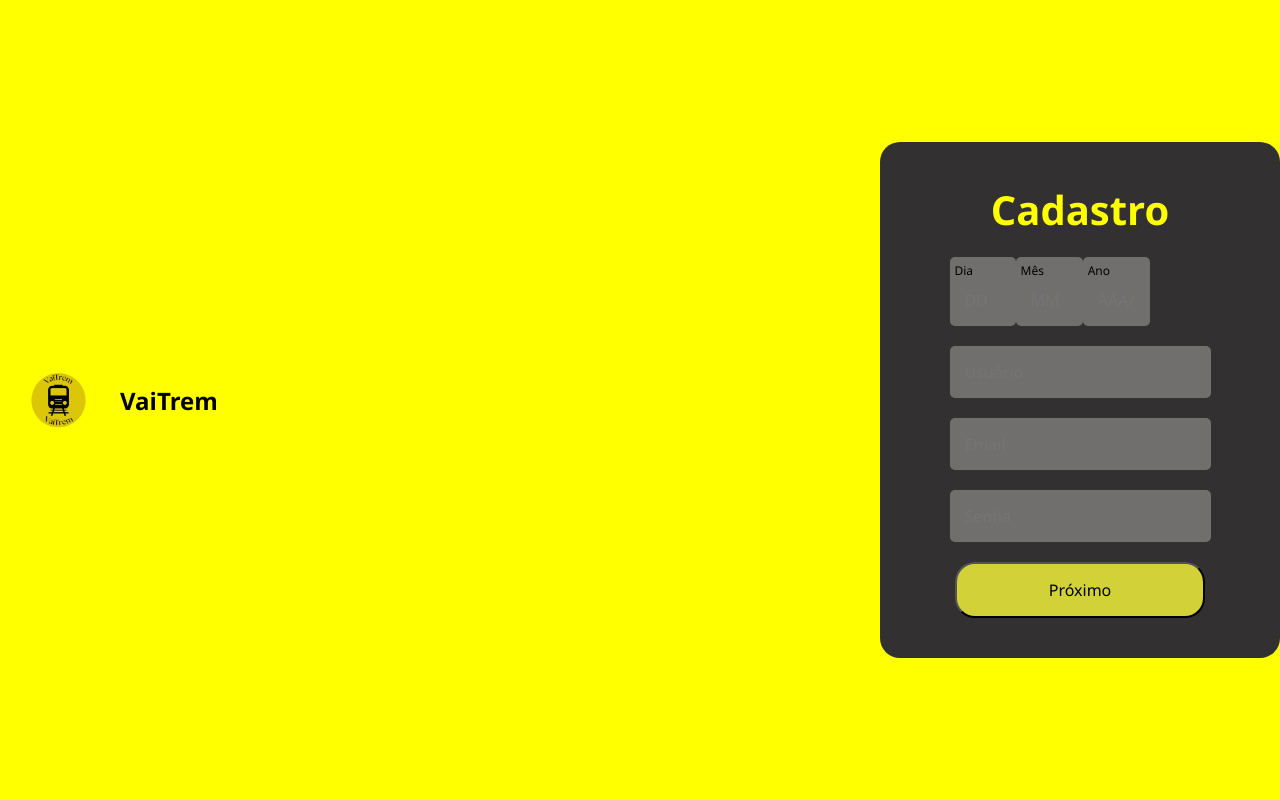
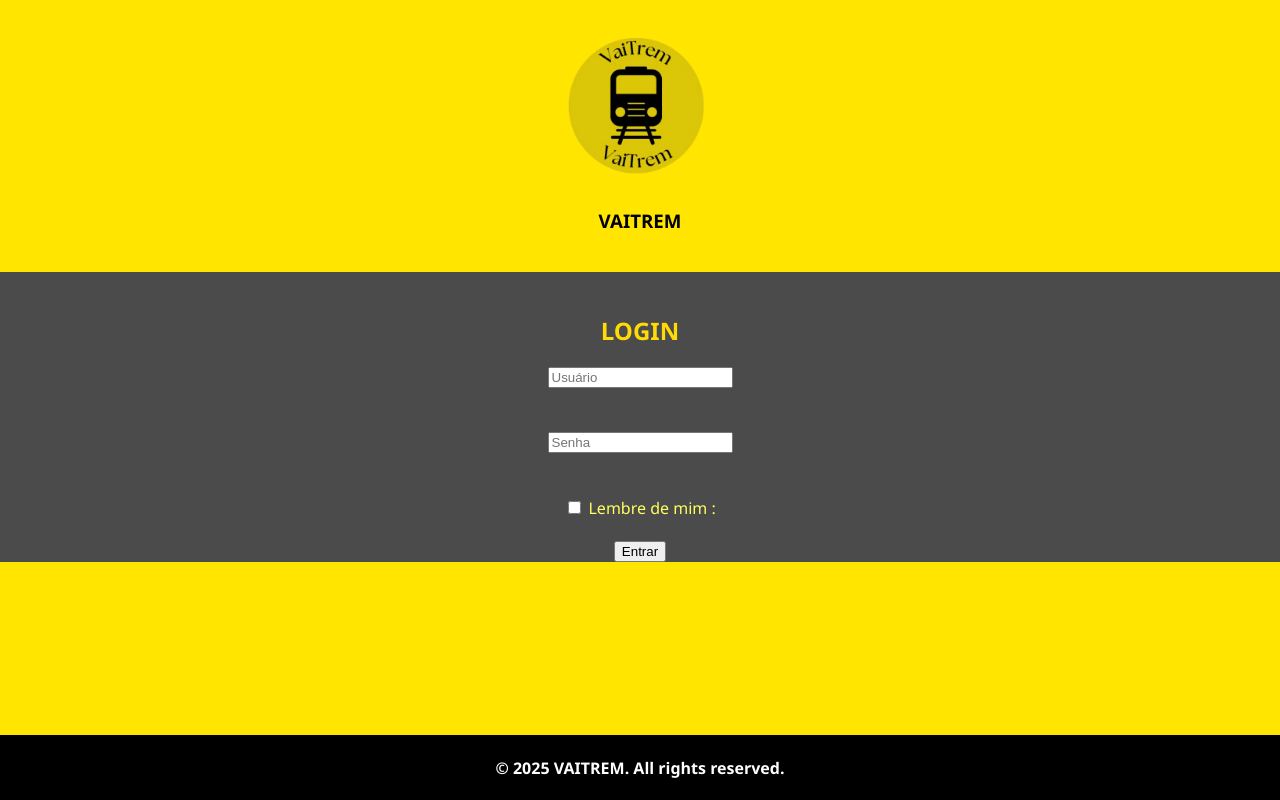
Before and after one commit to ViniciusTn/Aplicacao_do_mockup, a PHP site: page /cadastro.php in a window 1280 px wide. Run offline with PHP 8.4, Linux system fonts and the light colour scheme.

Commit message:
AJUSTANDO LOGIN E CSS

```diff
--- a/public/cadastro.php
+++ b/public/cadastro.php
@@ -2,90 +2,74 @@
 session_start();
 include '../db.php';
 
-if ($_SERVER['REQUEST_METHOD'] == 'POST') {
-    $dia = $_POST['dia'];
-    $mes = $_POST['mes'];
-    $ano = $_POST['ano'];
-    $usuario = $_POST['usuario'];
-    $email = $_POST['email'];
-    $senha = $_POST['senha'];
+if ($_SERVER['REQUEST_METHOD'] === 'POST') {
+    $usuario = trim($_POST['usuario']);
+    $senha = trim($_POST['senha']);
 
-    // Basic validation (you can expand this)
-    if (empty($dia) || empty($mes) || empty($ano) || empty($usuario) || empty($email) || empty($senha)) {
-        $error = "Por favor, preencha todos os campos.";
+    $stmt = $conn->prepare("SELECT id_usuario, nome, tipo FROM Usuario WHERE nome = ? AND senha = MD5(?)");
+    $stmt->bind_param("ss", $usuario, $senha);
+    $stmt->execute();
+    $result = $stmt->get_result();
+
+    if ($result->num_rows === 1) {
+        $user = $result->fetch_assoc();
+        $_SESSION['user_id'] = $user['id_usuario'];
+        $_SESSION['user_name'] = $user['nome'];
+        $_SESSION['user_type'] = $user['tipo'];
+        header("Location: menuInicial.php");
+        exit();
     } else {
-        // Store in session for second step
-        $_SESSION['cadastro'] = [
-            'dia' => $dia,
-            'mes' => $mes,
-            'ano' => $ano,
-            'usuario' => $usuario,
-            'email' => $email,
-            'senha' => $senha
-        ];
-        header("Location: cadastro2.php");
-        exit();
+        $error = "Usuário ou senha inválidos.";
     }
+    $stmt->close();
 }
 ?>
-
-<!DOCTYPE html>
 <html lang="pt-BR">
 <head>
-  <meta charset="UTF-8" />
-  <meta name="viewport" content="width=device-width, initial-scale=1.0"/>
+    <meta charset="UTF-8">
+    <meta name="viewport" content="width=device-width, initial-scale=1.0">
+    <link rel="stylesheet" href="../styles/Style.css">
     <link rel="icon" href="../assets/icons/iconeVaitrem.png" type="image/png">
-  <link rel="stylesheet" href="../styles/cadastro.css">
-  <title>Cadastro</title>
+    <script src="../scripts/ValidarLogin.js"></script>
+    <title>VAITREM</title>
 </head>
 <body>
+    <header class="header_login">
+        <div></div>
+        <img class="foto" src="../assets/icons/iconeVaitrem.png" alt="icone da empresa">
+        <h3>VAITREM</h3>
+    </header>
 
-  <div class="topo">
-    <img src="../assets/icons/iconeVaitrem.png" alt="Logo">
-    <p>VaiTrem</p>
-  </div>
+    <main>
+        <div class="login">
+            <br>
+            <h2 id="logincor">LOGIN</h2>
 
-  <main class="tela-principal">
-    <div class="cadastro-box">
-      <div class="cadastro-title">Cadastro</div>
+            <form id="loginFormulario" method="POST" action="login.php">
+                <input type="text" id="usuario" name="usuario" required placeholder="Usuário">
+                <div class="error" id="erroUsuario"></div>
 
-      <?php if (isset($error)) { echo '<p style="color:red;">' . $error . '</p>'; } ?>
+                <br><br>
 
-      <form method="POST" action="cadastro.php">
-        <div class="data-inputs">
-          <div class="form-group">
-            <label for="dia">Dia</label>
-            <input type="text" id="dia" name="dia" placeholder="DD" required />
-          </div>
-          <div class="form-group">
-            <label for="mes">Mês</label>
-            <input type="text" id="mes" name="mes" placeholder="MM" required />
-          </div>
-          <div class="form-group">
-            <label for="ano">Ano</label>
-            <input type="text" id="ano" name="ano" placeholder="AAAA" required />
-          </div>
-        </div>
+                <input type="password" id="senha" name="senha" required placeholder="Senha">
+                <div class="error" id="erroSenha"><?php echo isset($error) ? $error : ''; ?></div>
 
-        <div class="form-group">
-          <input type="text" id="usuario" name="usuario" placeholder="Usuário" required />
-        </div>
+                <br><br>
 
-        <div class="form-group">
-          <input type="email" id="email" name="email" placeholder="Email" required />
-        </div>
+                <input type="checkbox" id="lembre">
+                <label for="lembre" class="checkbox">Lembre de mim :</label>
 
-        <div class="form-group">
-          <input type="password" id="senha" name="senha" placeholder="Senha" required />
-        </div>
+                <br><br>
 
-        <div class="center">
-          <button class="btn-proximo" type="submit">Próximo</button>
-        </div>
+                <button type="submit">Entrar</button>
             </form>
         </div>
     </main>
 
-  <script src="../scripts/cadastro.js"></script>
+    <footer>
+        <div class="direitos">
+            <h4>© 2025 VAITREM. All rights reserved.</h4>
+        </div>
+    </footer>
 </body>
 </html>
--- a/styles/cadastro.css
+++ b/styles/cadastro.css
@@ -1,66 +1,28 @@
-* {
-  margin: 0px;
-  padding: 0px;
-  box-sizing: border-box;
+body {
+    margin: 0;
     font-family: 'Segoe UI', Tahoma, Geneva, Verdana, sans-serif;
-}
-
-body {
-  background-color: yellow;
-  display: flex;
-  justify-content: center;
-  align-items: center;
-  height: 100vh;
-}
-
-.center {
-  display: flex;
-  align-items: center;
-  justify-content: center;
-}
-
-.direitos {
-  justify-content: center;
-  bottom: 0%;
-  width: 100%;
-  text-align: center;
-  padding: 20px;
-  background-color: black;
-  color: rgb(246, 246, 246);
-  position: fixed;
-}
-
-input {
-  background-color: #716e6e;
-  border: none;
-  border-radius: 5px;
-  padding: 10px;
-  color: #000000;
+    background-color: #ffe500;
+    color: black;
 }
 
 header {
     text-align: center;
     padding: 20px;
+    background-color: #ffe500;
 }
 
-.topo {
-  display: flex;
-  align-items: center;
-  justify-content: flex-start;
-  padding: 20px;
-  width: 100%;
+.foto {
+    width: 100px;
+    margin-bottom: 10px;
 }
 
-.topo img {
-  width: 80px;
-  height: auto;
-  margin-right: 20px;
-}
-
-.topo p {
-  font-size: 24px;
-  font-weight: bold;
-  color: black;
+main {
+    display: flex;
+    justify-content: center;
+    align-items: center;
+    background-color: rgb(75, 75, 75);
+    min-height: 80vh;
+    padding: 20px;
 }
 
 .cadastro-box {
@@ -73,56 +35,70 @@
     width: 400px;
 }
 
-.cadastro-title {
-  color: yellow;
-  font-size: 40px;
-  font-weight: bold;
+#logincor {
+    color: #ffe500;
+    font-size: 32px;
     margin-bottom: 20px;
     text-align: center;
 }
 
+.data-inputs {
+    display: flex;
+    gap: 10px;
+    margin-bottom: 20px;
+    justify-content: center;
+}
+
+.data-inputs input {
+    width: 70px;
+    padding: 10px;
+    border-radius: 8px;
+    border: none;
+    text-align: center;
+    font-size: 16px;
+}
+
 .form-group {
-  margin-bottom: 20px;
-  background-color: #716e6e;
-  padding: 5px;
-  border-radius: 5px;
-  color: #000000;
+    margin-bottom: 15px;
+    width: 100%;
 }
 
 .form-group input {
     width: 100%;
-  max-width: 300px;
-  padding: 10px;
+    padding: 12px;
     font-size: 16px;
+    border-radius: 8px;
     border: none;
-  border-radius: 5px;
-  color: #000000;
-}
-
-.data-inputs {
-  display: flex;
-  width: 200px;
-  align-items: center;
-  justify-content: center;
-  padding: 0px;
-  font-size: 12px;
-  color: #000000;
 }
 
 .btn-proximo {
-  background-color: rgb(210, 210, 56);
-  color: #000000;
-  padding: 15px;
-  font-size: 16px;
-  width: 250px;
-  border-radius: 20px;
+    background-color: #ffe500;
+    color: black;
+    padding: 12px;
+    font-size: 18px;
+    width: 100%;
+    border-radius: 25px;
+    border: none;
     cursor: pointer;
+    transition: background 0.3s;
 }
 
-#cadasrobox {
+.btn-proximo:hover {
+    background-color: #fff27c;
+}
+
+.center {
     display: flex;
-  flex-direction: column;
     justify-content: center;
+    width: 100%;
+}
+
+.direitos {
+    width: 100%;
     text-align: center;
-  align-items: center;
+    background-color: black;
+    color: white;
+    position: fixed;
+    bottom: 0;
+    padding: 10px;
 }
```
Also changed, not shown: db/vaitrem_db.sql (+20 -48 lines), public/Dashboard.php (+16 -50 lines), public/cadastro2.php (deleted, +0 -91 lines), public/login.php (+8 -19 lines), public/menuInicial.php (+17 -32 lines), public/relatorios.php (+23 -36 lines), styles/cadastro2.css (deleted, +0 -93 lines), styles/menu.css (+18 -0 lines). Lines whose indentation alone changed are shown as unchanged.
